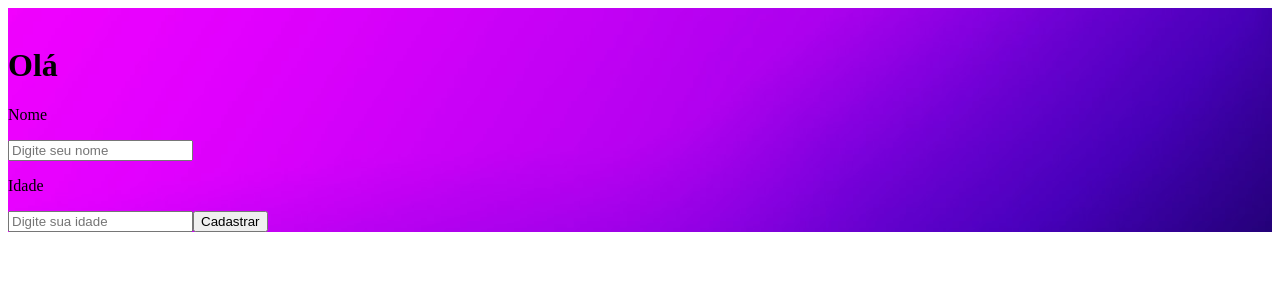
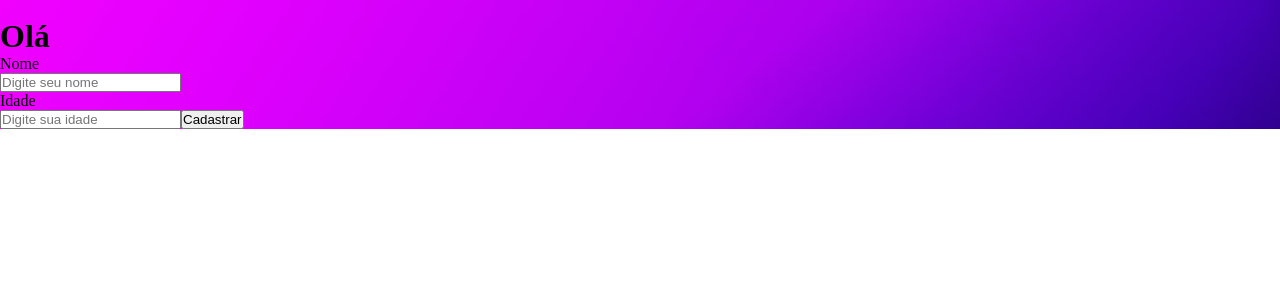
Before and after one commit to W-Carlos/first-project-react, a React (Create React App) app: page / in a window 1280 px wide. Shown: the top 300 px of the page. Built offline with nearby package versions, Linux system fonts and the light colour scheme.

Commit message:
create global styles in react

```diff
--- /dev/null
+++ b/src/globalStyle.js
@@ -0,0 +1,9 @@
+import {createGlobalStyle} from "styled-components";
+
+export default createGlobalStyle `
+    * {
+        margin: 0;
+        padding: 0;
+        box-sizing: border-box;
+    }
+`
--- a/src/index.js
+++ b/src/index.js
@@ -1,6 +1,12 @@
 import React from 'react';
 import ReactDOM from 'react-dom';
 import App from './App';
+import GlobalStyle from './globalStyle';
 
-
-ReactDOM.render(<App />, document.getElementById('root'));
+// No react os componentes são como sanduiche, um tem que está dentro do outro
+ReactDOM.render(
+    <>
+        <App /> <GlobalStyle/>
+    </>,
+    document.getElementById('root')
+);
```
